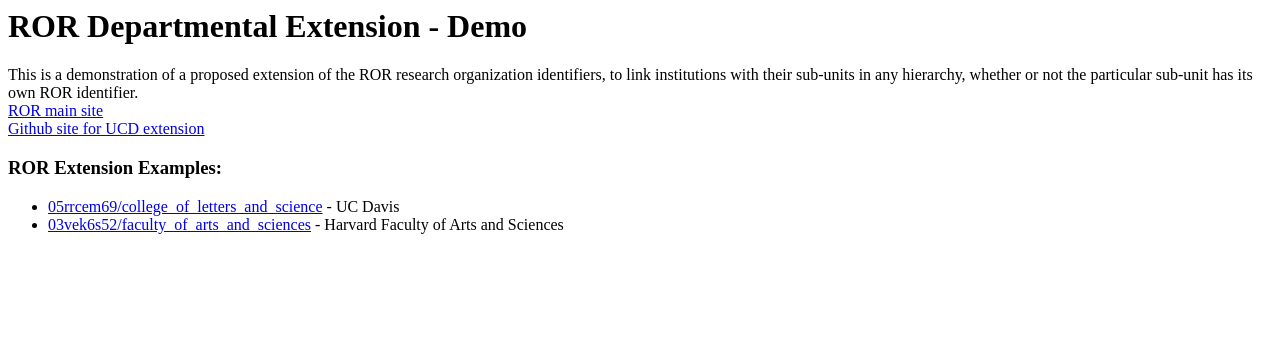
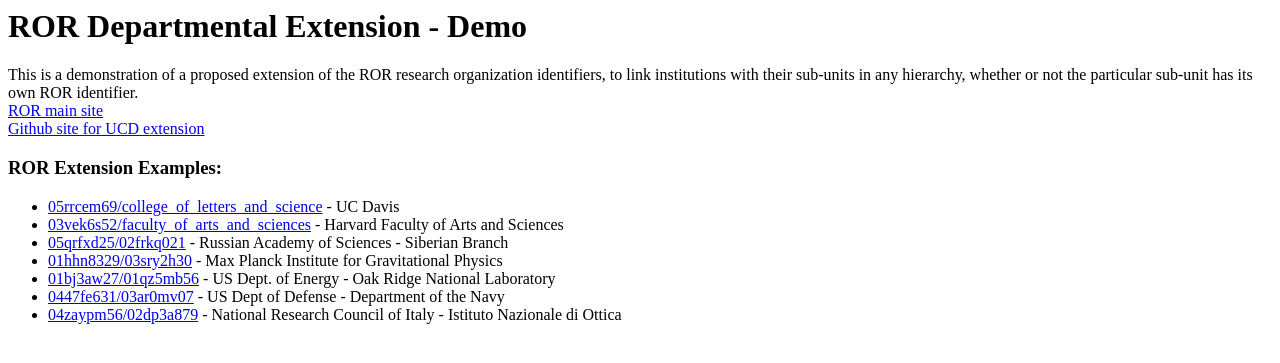
Before and after one commit to arthurpsmith/extendror, a Flask app: page / in a window 1280 px wide. Shown: the top 363 px of the page. Run offline with Flask 2, Linux system fonts and the light colour scheme.

Commit message:
More examples!

```diff
--- a/flask_app.py
+++ b/flask_app.py
@@ -9,7 +9,12 @@ app.config["DEBUG"] = True
 
 known_extensions = {
   '03vek6s52': 'https://raw.githubusercontent.com/csgrant00/ror-extend-demo/master/examples/harvard/',
-  '05rrcem69': 'https://raw.githubusercontent.com/csgrant00/ror-extend-demo/master/examples/ucdavis/'
+  '05rrcem69': 'https://raw.githubusercontent.com/csgrant00/ror-extend-demo/master/examples/ucdavis/',
+  '04zaypm56': 'https://raw.githubusercontent.com/arthurpsmith/ror-extend-demo/master/examples/cnr_it/',
+  '0447fe631': 'https://raw.githubusercontent.com/arthurpsmith/ror-extend-demo/master/examples/dod_us/',
+  '01bj3aw27': 'https://raw.githubusercontent.com/arthurpsmith/ror-extend-demo/master/examples/doe_us/',
+  '01hhn8329': 'https://raw.githubusercontent.com/arthurpsmith/ror-extend-demo/master/examples/maxplanck/',
+  '05qrfxd25': 'https://raw.githubusercontent.com/arthurpsmith/ror-extend-demo/master/examples/ras_ru/'
 }
 
 @app.route('/')
--- a/templates/main_page.html
+++ b/templates/main_page.html
@@ -13,6 +13,11 @@ whether or not the particular sub-unit has its own ROR identifier.</div>
     <ul>
         <li><a href="/extension/05rrcem69/college_of_letters_and_science">05rrcem69/college_of_letters_and_science</a> - UC Davis</li>
         <li><a href="/extension/03vek6s52/faculty_of_arts_and_sciences">03vek6s52/faculty_of_arts_and_sciences</a> - Harvard Faculty of Arts and Sciences</li>
+        <li><a href="/extension/05qrfxd25/02frkq021">05qrfxd25/02frkq021</a> - Russian Academy of Sciences - Siberian Branch</li>
+        <li><a href="/extension/01hhn8329/03sry2h30">01hhn8329/03sry2h30</a> - Max Planck Institute for Gravitational Physics</li>
+        <li><a href="/extension/01bj3aw27/01qz5mb56">01bj3aw27/01qz5mb56</a> - US Dept. of Energy - Oak Ridge National Laboratory</li>
+        <li><a href="/extension/0447fe631/03ar0mv07">0447fe631/03ar0mv07</a> - US Dept of Defense - Department of the Navy</li>
+        <li><a href="/extension/04zaypm56/02dp3a879">04zaypm56/02dp3a879</a> - National Research Council of Italy - Istituto Nazionale di Ottica</li>
     </ul>
 </div>
 </body></html>
```
